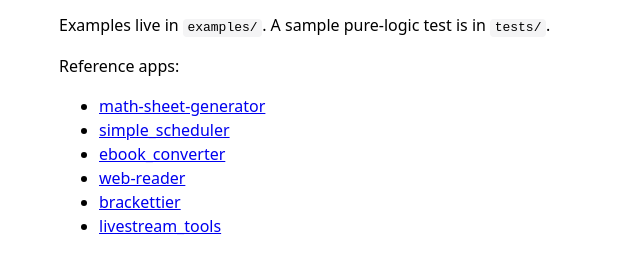
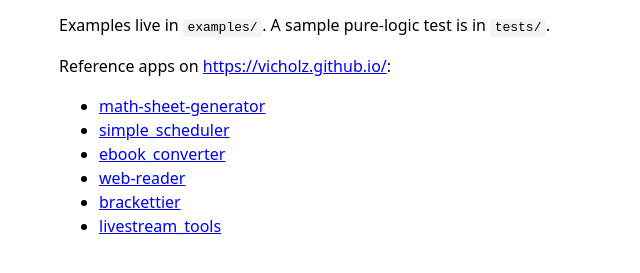
Before and after one commit to vicholz/github-pages-app-template, a plain HTML site: page index.html in a window 1280 px wide. Shown: the part 169-442 px from the top of the page, without its empty margins (261-901 px from the left). Drawn offline with Linux system fonts and the light colour scheme.

Commit message:
Point reference app links at vicholz.github.io

```diff
--- a/index.html
+++ b/index.html
@@ -13,14 +13,14 @@
   <h1>GitHub Pages App Template</h1>
   <p>This repository is a template and set of guidelines. See <code>README.md</code> and <code>skill/SKILL.md</code>.</p>
   <p>Examples live in <code>examples/</code>. A sample pure-logic test is in <code>tests/</code>.</p>
-  <p>Reference apps:</p>
+  <p>Reference apps on <a href="https://vicholz.github.io/">https://vicholz.github.io/</a>:</p>
   <ul>
-    <li><a href="https://github.com/vicholz/math-sheet-generator">math-sheet-generator</a></li>
-    <li><a href="https://github.com/vicholz/simple_scheduler">simple_scheduler</a></li>
-    <li><a href="https://github.com/vicholz/ebook_converter">ebook_converter</a></li>
-    <li><a href="https://github.com/vicholz/web-reader">web-reader</a></li>
-    <li><a href="https://github.com/vicholz/brackettier">brackettier</a></li>
-    <li><a href="https://github.com/vicholz/livestream_tools">livestream_tools</a></li>
+    <li><a href="https://vicholz.github.io/math-sheet-generator/">math-sheet-generator</a></li>
+    <li><a href="https://vicholz.github.io/simple_scheduler/">simple_scheduler</a></li>
+    <li><a href="https://vicholz.github.io/ebook_converter/">ebook_converter</a></li>
+    <li><a href="https://vicholz.github.io/web-reader/">web-reader</a></li>
+    <li><a href="https://vicholz.github.io/brackettier/">brackettier</a></li>
+    <li><a href="https://vicholz.github.io/livestream_tools/">livestream_tools</a></li>
   </ul>
 </body>
 </html>
```
